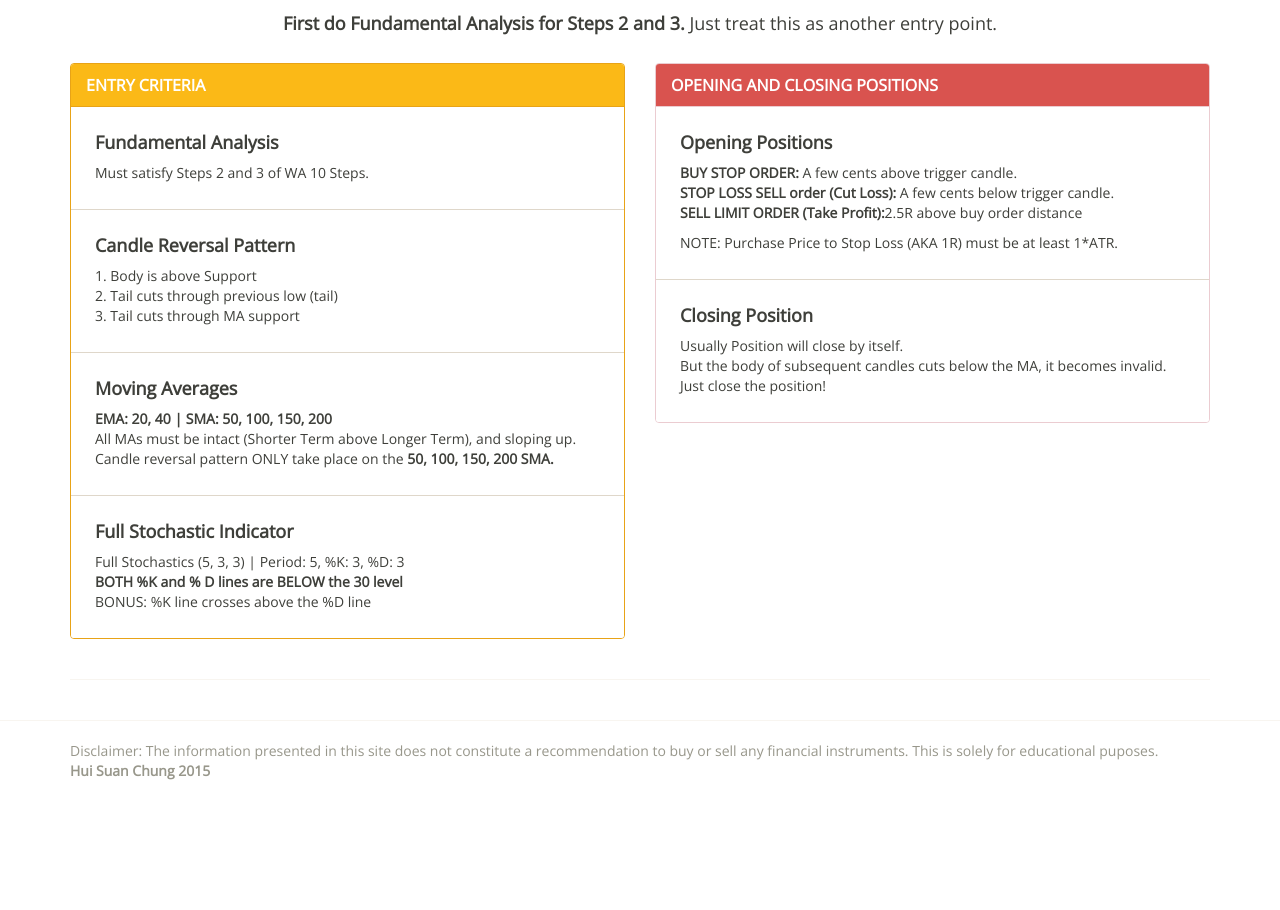
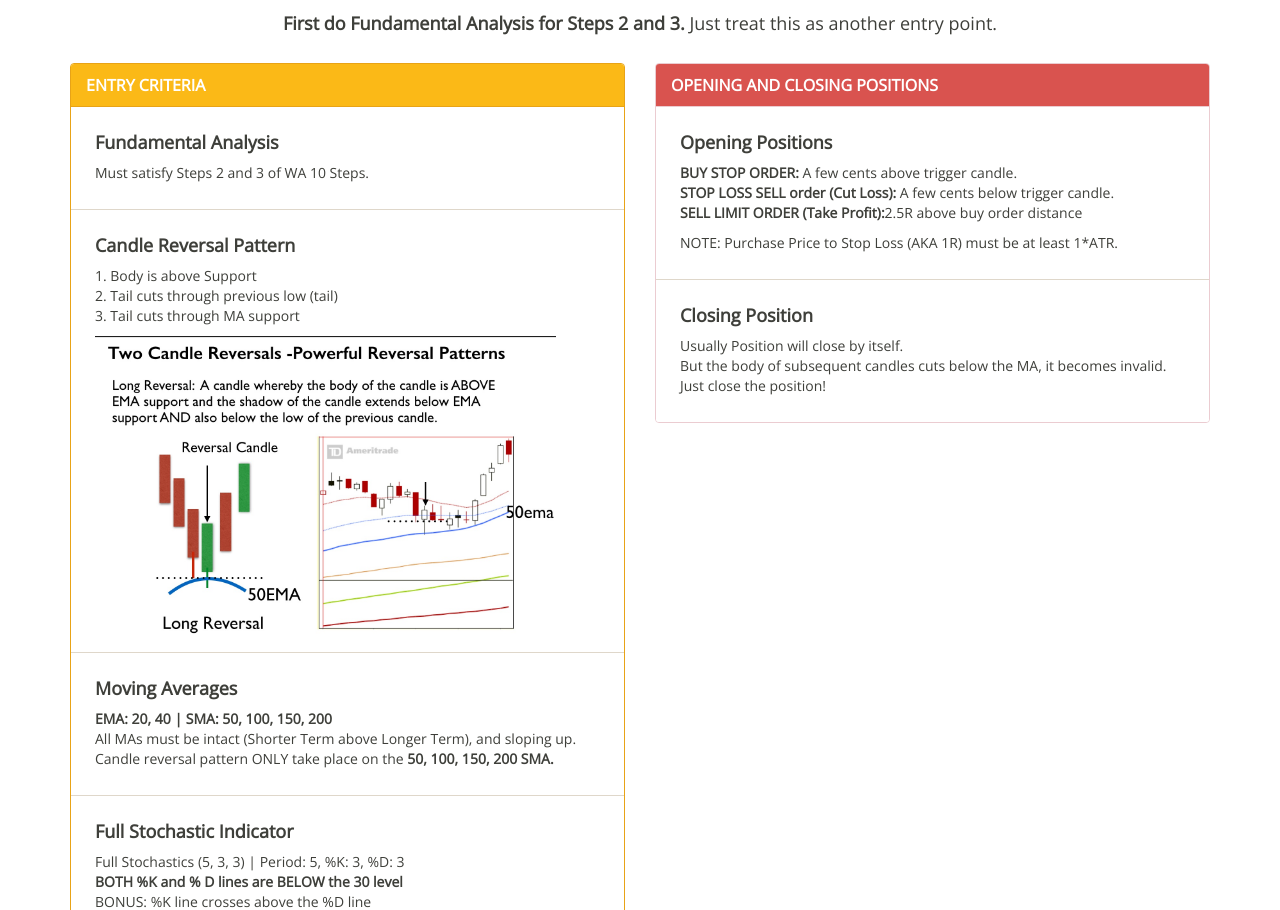
Before and after one commit to breadcrumble/cuddly-octo-waddle, a website: page index.html at #/bounce in a window 1280 px wide. Shown: the part 190-1100 px from the top of the page. Before the commit the page ends 981 px from the top, so only its background shows below. Drawn offline with nearby package versions, Linux system fonts and the light colour scheme.

Commit message:
add image

```diff
--- a/partials/bounce.html
+++ b/partials/bounce.html
@@ -30,6 +30,7 @@
               <br>
                 3. Tail cuts through MA support
               </p>
+              <img height="300px" src="lib/img/candlereversal2.jpg" alt="Candle Reversal Pattern" />
             </li>
             <li class="list-group-item">
               <h4><strong>Moving Averages</strong></h4>
```
Also changed, not shown: partials/epg.html (+1 -1 lines), lib/img/candlereversal2.jpg (added).
